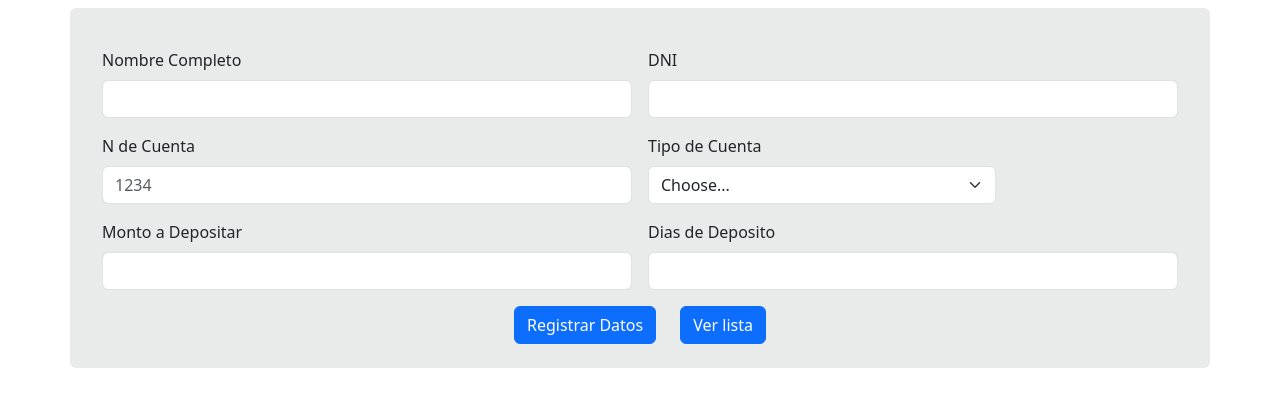
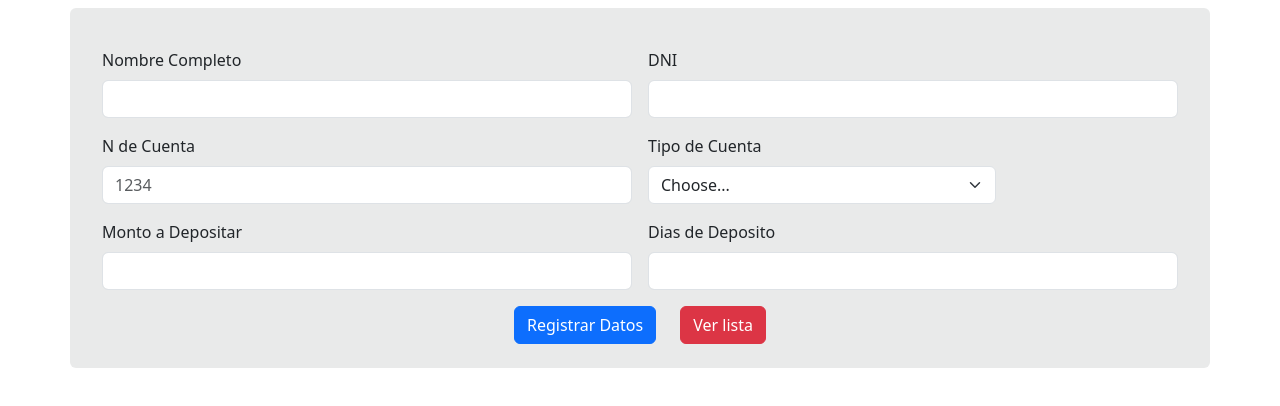
Before and after one commit to Mackaroost/bancoApp, a plain HTML site: page index.html in a window 1280 px wide. Shown: the part 174-580 px from the top of the page. Drawn offline with nearby package versions, Linux system fonts and the light colour scheme.

Commit message:
add style btn  redirection

```diff
--- a/index.html
+++ b/index.html
@@ -58,7 +58,7 @@
     <button type="submit" class="btn btn-primary">Registrar Datos</button>
   </div>
   <div class="text-center">
-    <a href="/ListaClientes.html" class="btn btn-primary" id="saveEditButton">Ver lista </a>
+    <a href="/ListaClientes.html" class="btn btn-danger" id="saveEditButton">Ver lista </a>
   </div>
 </div>
 </form>
```
